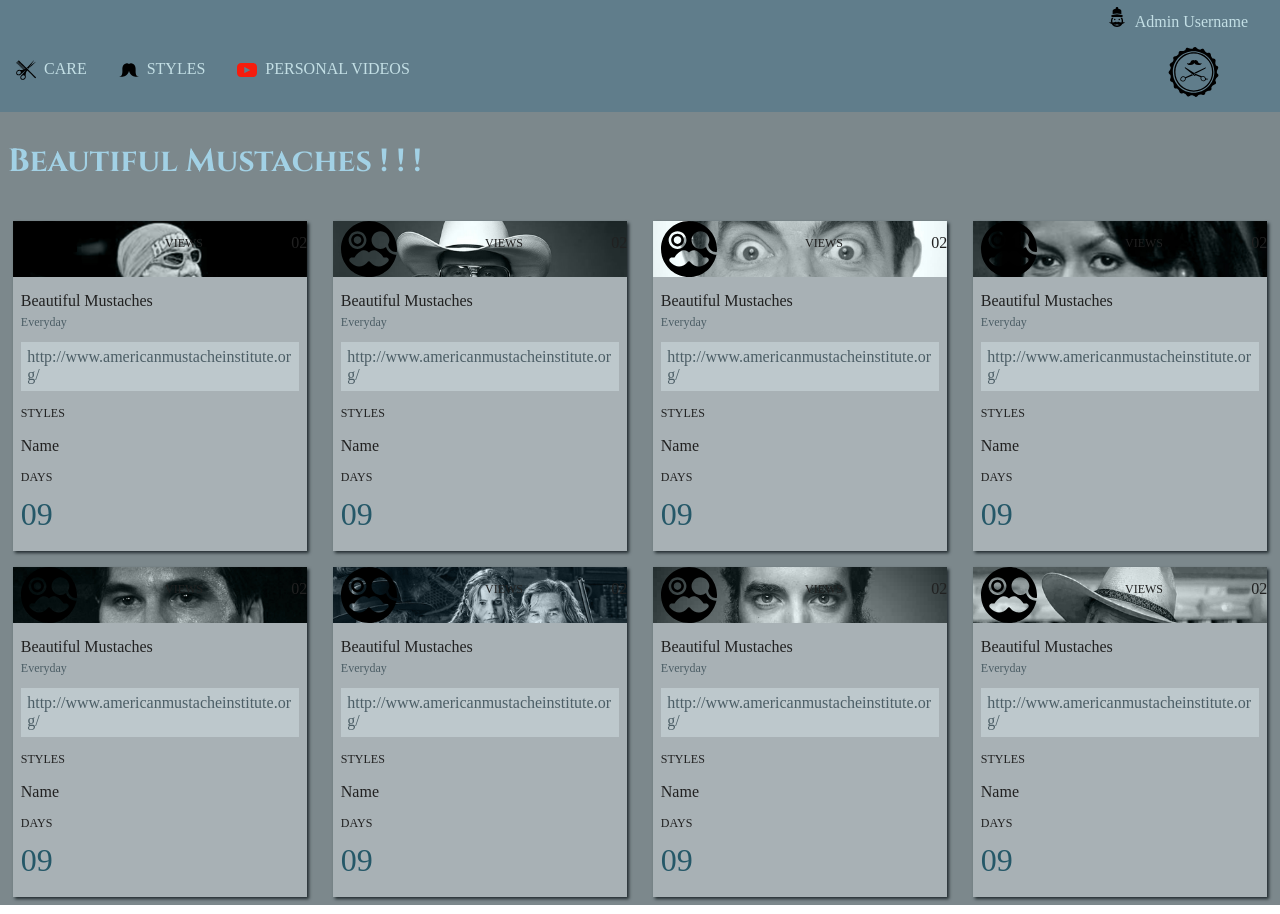
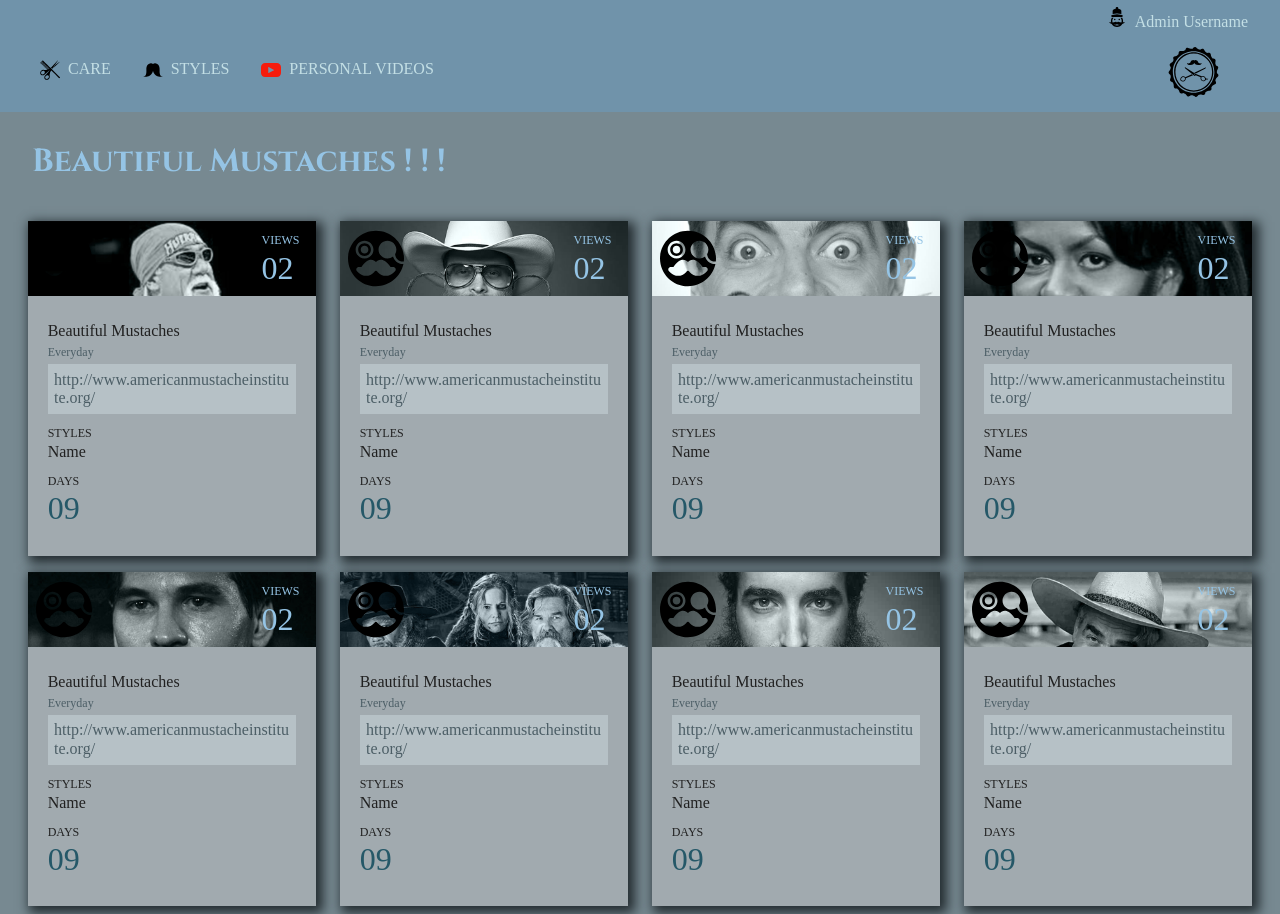
Before and after one commit to chrisboylen/cb-comp-challenge-2, a plain HTML site: page index.html in a window 1280 px wide. Drawn offline with Linux system fonts and the light colour scheme; a web font is replaced by a local one.

Commit message:
Add spacing between elements

```diff
--- a/index.html
+++ b/index.html
@@ -32,8 +32,10 @@
     <article class="card-container">
       <div class="photo-click-container one" aria-role="figure">
         <img src="images/eye.svg" class="click-icon" alt="Next click icon">
+        <div class="vert-container" aria-role="group">
           <h4 class="photo-color">VIEWS</h4>
           <h2 class="photo-color">02</h2>
+        </div>
       </div>
       <div class="info-container" aria-role="directory">
         <h3 class="info-color short">Beautiful Mustaches</h3>
@@ -42,7 +44,7 @@
           <a href="http://www.americanmustacheinstitute.org/" class="info-bkg-color">http://www.americanmustacheinstitute.org/</a>
         </div>
         <h4 class="info-color">STYLES</h4>
-        <h3 class="info-color">Name</h3>
+        <h3 class="info-color close-h3">Name</h3>
         <h4 class="info-color">DAYS</h4>
         <h2 class="info-color-num">09</h2>
       </div>
@@ -50,8 +52,10 @@
     <article class="card-container">
       <div class="photo-click-container two" aria-role="figure">
         <img src="images/eye.svg" class="click-icon" alt="Next click icon">
+        <div class="vert-container" aria-role="group">
           <h4 class="photo-color">VIEWS</h4>
           <h2 class="photo-color">02</h2>
+        </div>
       </div>
       <div class="info-container" aria-role="directory">
         <h3 class="info-color short">Beautiful Mustaches</h3>
@@ -60,7 +64,7 @@
           <a href="http://www.americanmustacheinstitute.org/" class="info-bkg-color">http://www.americanmustacheinstitute.org/</a>
         </div>
         <h4 class="info-color">STYLES</h4>
-        <h3 class="info-color">Name</h3>
+        <h3 class="info-color close-h3">Name</h3>
         <h4 class="info-color">DAYS</h4>
         <h2 class="info-color-num">09</h2>
       </div>
@@ -68,8 +72,10 @@
     <article class="card-container">
       <div class="photo-click-container three" aria-role="figure">
         <img src="images/eye.svg" class="click-icon" alt="Next click icon">
+        <div class="vert-container" aria-role="group">
           <h4 class="photo-color">VIEWS</h4>
           <h2 class="photo-color">02</h2>
+        </div>
       </div>
       <div class="info-container" aria-role="directory">
         <h3 class="info-color short">Beautiful Mustaches</h3>
@@ -78,7 +84,7 @@
           <a href="http://www.americanmustacheinstitute.org/" class="info-bkg-color">http://www.americanmustacheinstitute.org/</a>
         </div>
         <h4 class="info-color">STYLES</h4>
-        <h3 class="info-color">Name</h3>
+        <h3 class="info-color close-h3">Name</h3>
         <h4 class="info-color">DAYS</h4>
         <h2 class="info-color-num">09</h2>
       </div>
@@ -86,8 +92,10 @@
     <article class="card-container">
       <div class="photo-click-container four" aria-role="figure">
         <img src="images/eye.svg" class="click-icon" alt="Next click icon">
+        <div class="vert-container" aria-role="group">
           <h4 class="photo-color">VIEWS</h4>
           <h2 class="photo-color">02</h2>
+        </div>
       </div>
       <div class="info-container" aria-role="directory">
         <h3 class="info-color short">Beautiful Mustaches</h3>
@@ -96,7 +104,7 @@
           <a href="http://www.americanmustacheinstitute.org/" class="info-bkg-color">http://www.americanmustacheinstitute.org/</a>
         </div>
         <h4 class="info-color">STYLES</h4>
-        <h3 class="info-color">Name</h3>
+        <h3 class="info-color close-h3">Name</h3>
         <h4 class="info-color">DAYS</h4>
         <h2 class="info-color-num">09</h2>
       </div>
@@ -104,8 +112,10 @@
     <article class="card-container">
      <div class="photo-click-container five" aria-role="figure">
         <img src="images/eye.svg" class="click-icon" alt="Next click icon">
+        <div class="vert-container" aria-role="group">
           <h4 class="photo-color">VIEWS</h4>
           <h2 class="photo-color">02</h2>
+        </div>
       </div>
       <div class="info-container" aria-role="directory">
         <h3 class="info-color short">Beautiful Mustaches</h3>
@@ -114,7 +124,7 @@
           <a href="http://www.americanmustacheinstitute.org/" class="info-bkg-color">http://www.americanmustacheinstitute.org/</a>
         </div>
         <h4 class="info-color">STYLES</h4>
-        <h3 class="info-color">Name</h3>
+        <h3 class="info-color close-h3">Name</h3>
         <h4 class="info-color">DAYS</h4>
         <h2 class="info-color-num">09</h2>
       </div>
@@ -122,8 +132,10 @@
     <article class="card-container">
      <div class="photo-click-container six" aria-role="figure">
         <img src="images/eye.svg" class="click-icon" alt="Next click icon">
+        <div class="vert-container" aria-role="group">
           <h4 class="photo-color">VIEWS</h4>
           <h2 class="photo-color">02</h2>
+        </div>
       </div>
       <div class="info-container" aria-role="directory">
         <h3 class="info-color short">Beautiful Mustaches</h3>
@@ -132,7 +144,7 @@
           <a href="http://www.americanmustacheinstitute.org/" class="info-bkg-color">http://www.americanmustacheinstitute.org/</a>
         </div>
         <h4 class="info-color">STYLES</h4>
-        <h3 class="info-color">Name</h3>
+        <h3 class="info-color close-h3">Name</h3>
         <h4 class="info-color">DAYS</h4>
         <h2 class="info-color-num">09</h2>
       </div>
@@ -140,8 +152,10 @@
     <article class="card-container">
       <div class="photo-click-container seven" aria-role="figure">
         <img src="images/eye.svg" class="click-icon" alt="Next click icon">
+        <div class="vert-container" aria-role="group">
           <h4 class="photo-color">VIEWS</h4>
           <h2 class="photo-color">02</h2>
+        </div>
       </div>
       <div class="info-container" aria-role="directory">
         <h3 class="info-color short">Beautiful Mustaches</h3>
@@ -150,7 +164,7 @@
           <a href="http://www.americanmustacheinstitute.org/" class="info-bkg-color">http://www.americanmustacheinstitute.org/</a>
         </div>
         <h4 class="info-color">STYLES</h4>
-        <h3 class="info-color">Name</h3>
+        <h3 class="info-color close-h3">Name</h3>
         <h4 class="info-color">DAYS</h4>
         <h2 class="info-color-num">09</h2>
       </div>
@@ -158,8 +172,10 @@
     <article class="card-container">
       <div class="photo-click-container eight" aria-role="figure">
         <img src="images/eye.svg" class="click-icon" alt="Next click icon">
+        <div class="vert-container" aria-role="group">
           <h4 class="photo-color">VIEWS</h4>
           <h2 class="photo-color">02</h2>
+        </div>
       </div>
       <div class="info-container" aria-role="directory">
         <h3 class="info-color short">Beautiful Mustaches</h3>
@@ -168,7 +184,7 @@
           <a href="http://www.americanmustacheinstitute.org/" class="info-bkg-color">http://www.americanmustacheinstitute.org/</a>
         </div>
         <h4 class="info-color">STYLES</h4>
-        <h3 class="info-color">Name</h3>
+        <h3 class="info-color close-h3">Name</h3>
         <h4 class="info-color">DAYS</h4>
         <h2 class="info-color-num">09</h2>
       </div>
--- a/styles.css
+++ b/styles.css
@@ -4,13 +4,19 @@
   font-size: 1rem;
   color: #212121;
   text-decoration: none;
+  overflow-wrap: break-word;
+  word-wrap: break-word;
+}
+
+body {
+  height: 100vh;
 }
 
 nav {
   height: 7rem;
   display: flex;
   justify-content: space-between;
-  background-color: #607D8B;
+  background-color: #7093aa;
 }
 
 .main-nav-container {
@@ -19,7 +25,7 @@ nav {
   padding:
   -ms-align-self: flex-end;
   align-self: flex-end;
-  margin: 0 0 2rem 1rem;
+  margin: 0 0 2rem 2.5rem;
 }
 
 .main-nav-icon {
@@ -46,14 +52,14 @@ nav {
 }
 
 main {
- background-color: #7c888c;
+ background-color: #778991;
 }
 
 h1 {
   font-family: 'Cinzel';
-  color: #a2d1e5;
+  color: #95c4e5;
   margin: 0;
-  padding: 2rem 0 2rem .5rem;
+  padding: 2rem 0 2rem 2rem;
 }
 
 .cards-parent-container {
@@ -62,6 +68,7 @@ h1 {
   align-items: center;
   align-content: space-around;
   flex-wrap: wrap;
+  padding: 0 1rem 0 1rem;
 }
 
 .card-container {
@@ -69,7 +76,7 @@ h1 {
   height: 37.5%;
   background-color: #8c8c8c;
   justify-content: space-around;
-  box-shadow: 2px 2px 3px #232c30;
+  box-shadow: 4px 4px 11px 3px  #232c30;
   margin: 8px;
 }
 
@@ -118,33 +125,44 @@ h1 {
   margin: 0 0 0 .5rem;
 }
 
+.vert-container {
+  display: flex;
+  flex-direction: column;
+  margin: 0 1rem 0 0;
+}
+
+h4 {
+  font-size: .75rem;
+  line-height: .05rem;
+  margin: 1.2rem 0 .05rem 0;
+}
+
 h2 {
+  font-size: 2rem;
+  line-height: .1rem;
+}
 
+.photo-color {
+  color: #95c4e5;
 }
 
 .info-container {
   height: 66.6%;
-  background-color: #a8b1b5;
-  padding: .5rem;
-}
-
-.link-bkg {
-  background-color: #bdc8cc;
-  padding: .4rem;
-}
-
-.info-bkg-color {
-  color: #4c5e66;
-  overflow-wrap: break-word;
-  word-wrap: break-word;
+  background-color: #a1aaaf;
+  padding: 1.2rem;
 }
 
 h3 {
   font-size: 1rem;
 }
 
-h4 {
-  font-size: .75rem;
+.link-bkg {
+  background-color: #b6c1c6;
+  padding: .4rem;
+}
+
+.info-bkg-color {
+  color: #4c5e66;
 }
 
 .short {
@@ -154,10 +172,13 @@ h4 {
 .faded {
   color: #4c5e66;
   line-height: .5rem;
+  margin: 0 0 .5rem 0;
+}
+
+.close-h3 {
+  margin: .6rem 0 0 0;
 }
 
 .info-color-num {
   color: #255868;
-  font-size: 2rem;
-  line-height: .3rem;
 }
```
Lines whose indentation alone changed are shown as unchanged.
